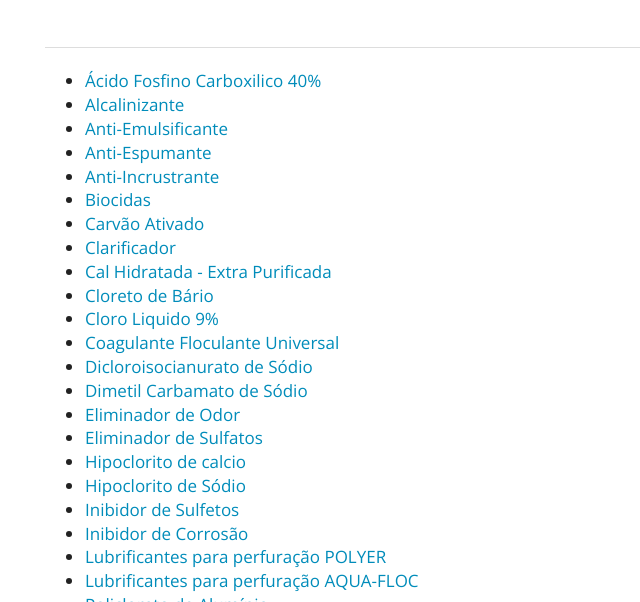
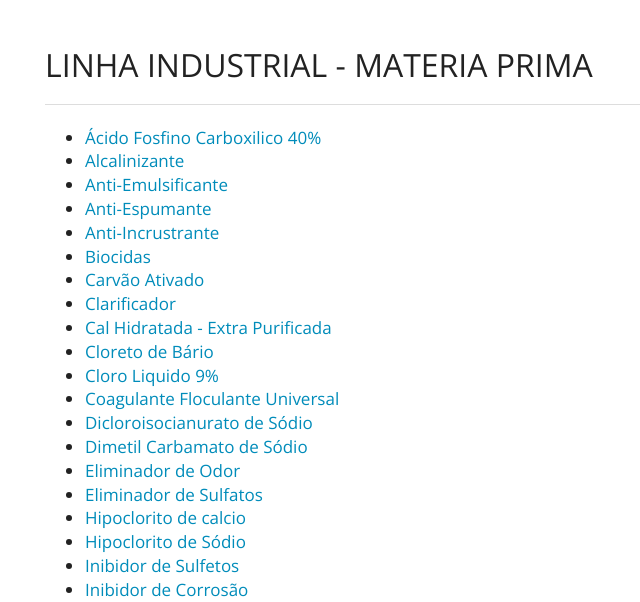
Before and after one commit to purewaterefluentes/purewaterefluentes.github.io, a Jekyll site: the page built from produtos/index.md, in a window 1280 px wide and 900 px high, cut to the strip 298-900 px from the top of the window. Shown: the whole strip, without its empty margins (25-665 px from the left). Built offline with Jekyll 4.4.1, drawn with Linux system fonts in a browser that asks for light colours; nearby versions of some CDN libraries; library files that are not in the unit come from our copies.

Commit message:
Update index.md

```diff
--- a/produtos/index.md
+++ b/produtos/index.md
@@ -5,7 +5,7 @@
 ---
 
 
-
+## LINHA INDUSTRIAL - MATERIA PRIMA
 ---
 
 - [Ácido Fosfino Carboxilico 40%](acido-fosfino.html)
@@ -38,7 +38,10 @@
 - [Sulfato de Aluminio](sulfato-de-aluminio.html)
 - [Sulfato Ferroso](sulfato-ferroso.html)
 
+---
 
 ## LINHA INDUSTRIAL - MATERIA PRIMA
 
+---
+
 [Sulfato de Aluminio](sulfato-de-aluminio.html)
```
